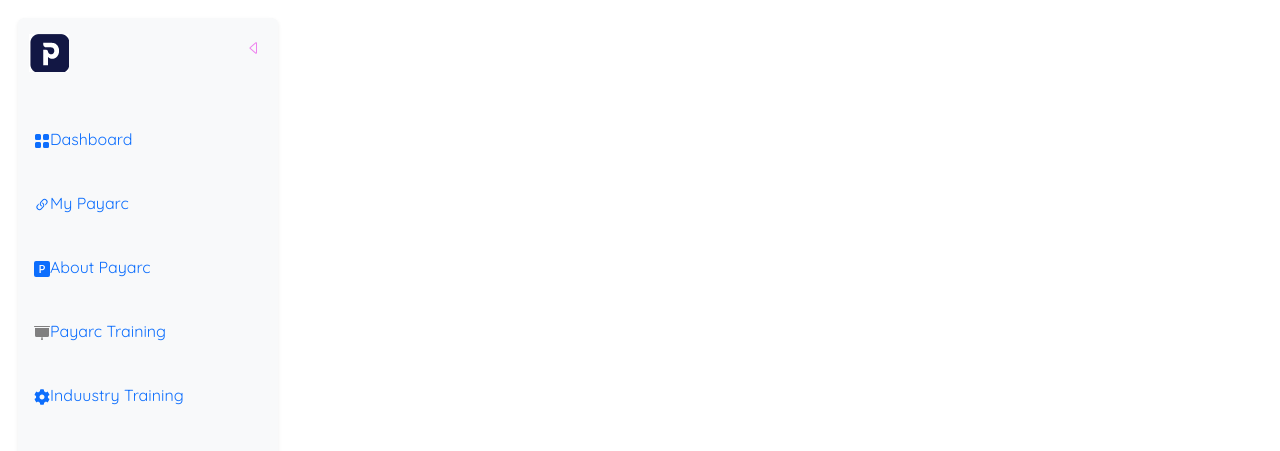
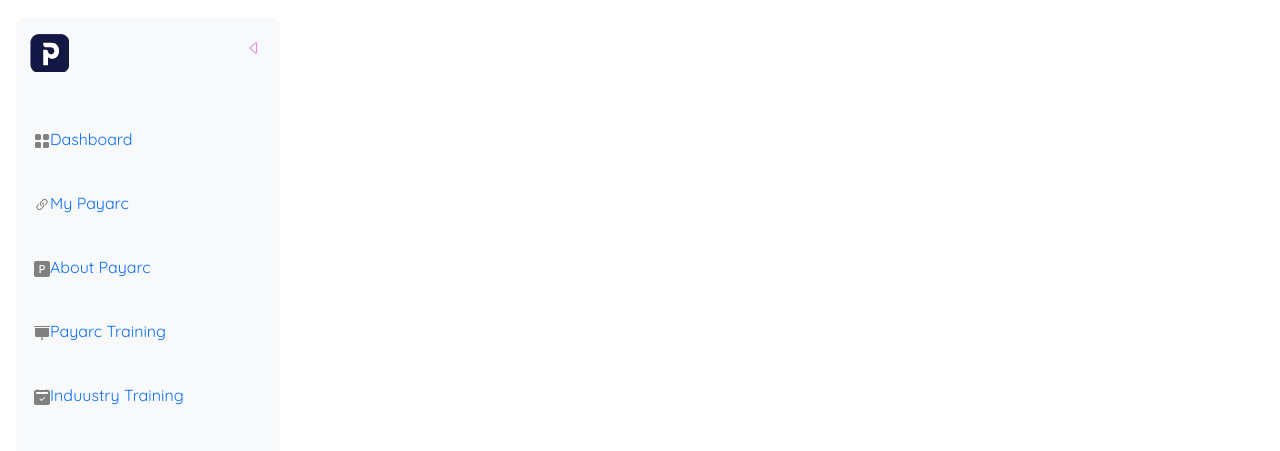
Before and after one commit to deyanp19/dashboard-Parc, a Next.js app: page / in a window 1280 px wide. Shown: the top 451 px of the page. Built offline with nearby package versions, Linux system fonts and the light colour scheme.

Commit message:
change color of icons to gray

```diff
--- a/pages/training/index.jsx
+++ b/pages/training/index.jsx
@@ -17,7 +17,7 @@
 
                 <Sidebar name="Jhon Doe" />
                 </div>
-                <div className="col">
+                <div className="col-9">
                     <Clock />
                     <div className="row">
 
--- a/src/components/sidebar/Sidebar.jsx
+++ b/src/components/sidebar/Sidebar.jsx
@@ -21,20 +21,23 @@
   const easel3=<svg xmlns="http://www.w3.org/2000/svg" width="16" height="16" fill="grey" className="bi bi-easel3-fill" viewBox="0 0 16 16">
   <path d="M8.5 12v1.134a1 1 0 1 1-1 0V12h-5A1.5 1.5 0 0 1 1 10.5V3h14v7.5a1.5 1.5 0 0 1-1.5 1.5h-5Zm7-10a.5.5 0 0 0 0-1H.5a.5.5 0 0 0 0 1h15Z"/>
 </svg>
-const link=<svg xmlns="http://www.w3.org/2000/svg" width="16" height="16" fill="currentColor" className="bi bi-link-45deg" viewBox="0 0 16 16">
+const link=<svg xmlns="http://www.w3.org/2000/svg" width="16" height="16" fill="grey" className="bi bi-link-45deg" viewBox="0 0 16 16">
 <path d="M4.715 6.542 3.343 7.914a3 3 0 1 0 4.243 4.243l1.828-1.829A3 3 0 0 0 8.586 5.5L8 6.086a1.002 1.002 0 0 0-.154.199 2 2 0 0 1 .861 3.337L6.88 11.45a2 2 0 1 1-2.83-2.83l.793-.792a4.018 4.018 0 0 1-.128-1.287z"/>
 <path d="M6.586 4.672A3 3 0 0 0 7.414 9.5l.775-.776a2 2 0 0 1-.896-3.346L9.12 3.55a2 2 0 1 1 2.83 2.83l-.793.792c.112.42.155.855.128 1.287l1.372-1.372a3 3 0 1 0-4.243-4.243L6.586 4.672z"/>
 </svg>
-const payarcIcon=<svg xmlns="http://www.w3.org/2000/svg" width="16" height="16" fill="currentColor" className="bi bi-p-square-fill" viewBox="0 0 16 16">
+const payarcIcon=<svg xmlns="http://www.w3.org/2000/svg" width="16" height="16" fill="grey" className="bi bi-p-square-fill" viewBox="0 0 16 16">
 <path d="M8.27 8.074c.893 0 1.419-.545 1.419-1.488s-.526-1.482-1.42-1.482H6.778v2.97H8.27Z"/>
 <path d="M2 0a2 2 0 0 0-2 2v12a2 2 0 0 0 2 2h12a2 2 0 0 0 2-2V2a2 2 0 0 0-2-2H2Zm3.5 4.002h2.962C10.045 4.002 11 5.104 11 6.586c0 1.494-.967 2.578-2.55 2.578H6.784V12H5.5V4.002Z"/>
 </svg>
-const grid=<svg xmlns="http://www.w3.org/2000/svg" width="16" height="16" fill="currentColor" className="bi bi-grid-fill" viewBox="0 0 16 16">
+const grid=<svg xmlns="http://www.w3.org/2000/svg" width="16" height="16" fill="grey" className="bi bi-grid-fill" viewBox="0 0 16 16">
 <path d="M1 2.5A1.5 1.5 0 0 1 2.5 1h3A1.5 1.5 0 0 1 7 2.5v3A1.5 1.5 0 0 1 5.5 7h-3A1.5 1.5 0 0 1 1 5.5v-3zm8 0A1.5 1.5 0 0 1 10.5 1h3A1.5 1.5 0 0 1 15 2.5v3A1.5 1.5 0 0 1 13.5 7h-3A1.5 1.5 0 0 1 9 5.5v-3zm-8 8A1.5 1.5 0 0 1 2.5 9h3A1.5 1.5 0 0 1 7 10.5v3A1.5 1.5 0 0 1 5.5 15h-3A1.5 1.5 0 0 1 1 13.5v-3zm8 0A1.5 1.5 0 0 1 10.5 9h3a1.5 1.5 0 0 1 1.5 1.5v3a1.5 1.5 0 0 1-1.5 1.5h-3A1.5 1.5 0 0 1 9 13.5v-3z"/>
 </svg>
 
 const searchIcon=<svg xmlns="http://www.w3.org/2000/svg" width="16" height="16" fill="grey" className="bi bi-search" viewBox="0 0 16 16">
 <path d="M11.742 10.344a6.5 6.5 0 1 0-1.397 1.398h-.001c.03.04.062.078.098.115l3.85 3.85a1 1 0 0 0 1.415-1.414l-3.85-3.85a1.007 1.007 0 0 0-.115-.1zM12 6.5a5.5 5.5 0 1 1-11 0 5.5 5.5 0 0 1 11 0z"/>
+</svg>
+const calendar=<svg xmlns="http://www.w3.org/2000/svg" width="16" height="16" fill="grey" class="bi bi-calendar2-check-fill" viewBox="0 0 16 16">
+<path d="M3.5 0a.5.5 0 0 1 .5.5V1h8V.5a.5.5 0 0 1 1 0V1h1a2 2 0 0 1 2 2v11a2 2 0 0 1-2 2H2a2 2 0 0 1-2-2V3a2 2 0 0 1 2-2h1V.5a.5.5 0 0 1 .5-.5zm9.954 3H2.545c-.3 0-.545.224-.545.5v1c0 .276.244.5.545.5h10.91c.3 0 .545-.224.545-.5v-1c0-.276-.244-.5-.546-.5zm-2.6 5.854a.5.5 0 0 0-.708-.708L7.5 10.793 6.354 9.646a.5.5 0 1 0-.708.708l1.5 1.5a.5.5 0 0 0 .708 0l3-3z"/>
 </svg>
 const Sidebar=({name})=>{
 
@@ -78,7 +81,7 @@
             </li>
             <li className="nav-item">
               <a className={styles["nav-link"]} href="#">
-                <FaCog   />
+              {calendar}
                 {!collapsed && <span>Induustry Training</span>}
               </a>
             </li>
```
